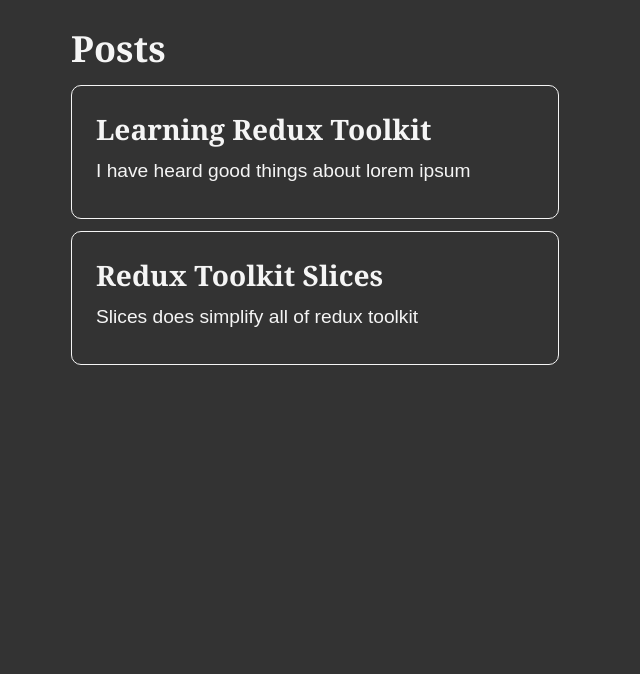
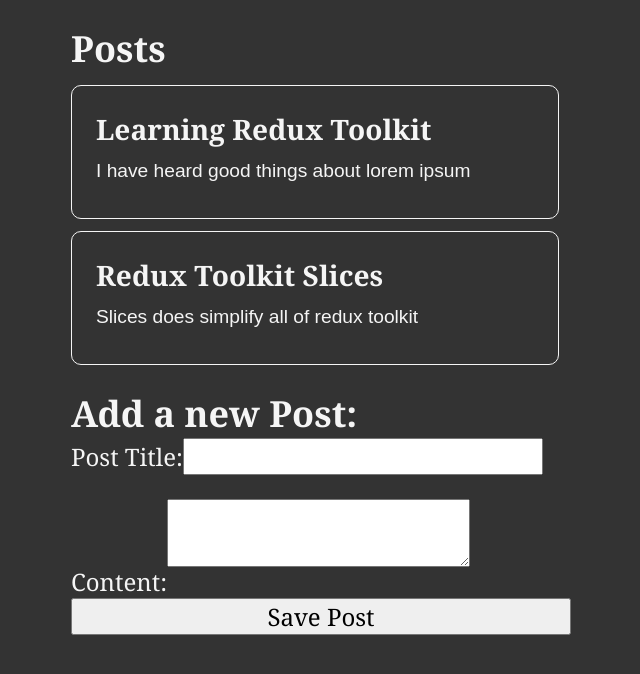
Before and after one commit to surajbera/01-starting-with-redux-toolkit, a React (Create React App) app: page / in a window 1280 px wide. Shown: the top 674 px of the page, without its empty margins (319-959 px from the left). Built offline with nearby package versions, Linux system fonts and the light colour scheme.

Commit message:
able to add a new post

```diff
--- a/src/App.js
+++ b/src/App.js
@@ -1,9 +1,11 @@
+import AddPostForm from './features/posts/AddPostForm';
 import PostsList from './features/posts/PostsList'
 
 function App() {
   return (
     <main className="App">
       <PostsList />
+      <AddPostForm />
     </main>
   );
 }
--- /dev/null
+++ b/src/features/posts/AddPostForm.js
@@ -0,0 +1,45 @@
+import { useState } from 'react'
+import { useDispatch } from 'react-redux'
+import { nanoid } from '@reduxjs/toolkit'
+import { postAdded } from './postsSlice'
+
+function AddPostForm() {
+  const dispatch = useDispatch()
+  const [title, setTitle] = useState('')
+  const [content, setContent] = useState('')
+
+  const onTitleChanged = e => setTitle(e.target.value)
+  const onContentChanged = e => setContent(e.target.value)
+
+  const onSavePostClicked = () => {
+    if (title && content) {
+      dispatch(postAdded({
+        id: nanoid(),
+        title,
+        content
+      }))
+
+      setTitle('')
+      setContent('')
+    }
+  }
+
+  return <section>
+    <h2>Add a new Post:</h2>
+    <form>
+      <div>
+        <label htmlFor="postTitle">Post Title:</label>
+        <input type="text" id='postTitle' name='postTitle' value={title} onChange={onTitleChanged} />
+      </div>
+
+      <div>
+        <label htmlFor="postContent">Content:</label>
+        <textarea id="postContent" name='postContent' value={content} onChange={onContentChanged}></textarea>
+      </div>
+
+      <button type='button' onClick={onSavePostClicked}>Save Post</button>
+    </form>
+  </section>
+}
+
+export default AddPostForm;
--- a/src/features/posts/postsSlice.js
+++ b/src/features/posts/postsSlice.js
@@ -9,10 +9,13 @@ const postsSlice = createSlice({
   name: 'posts',
   initialState,
   reducers: {
-
+    postAdded(state, action) {
+      state.push(action.payload)
+    }
   }
 })
 
 export const selectAllPosts = (state) => state.posts
 
+export const { postAdded } = postsSlice.actions
 export default postsSlice.reducer
```
